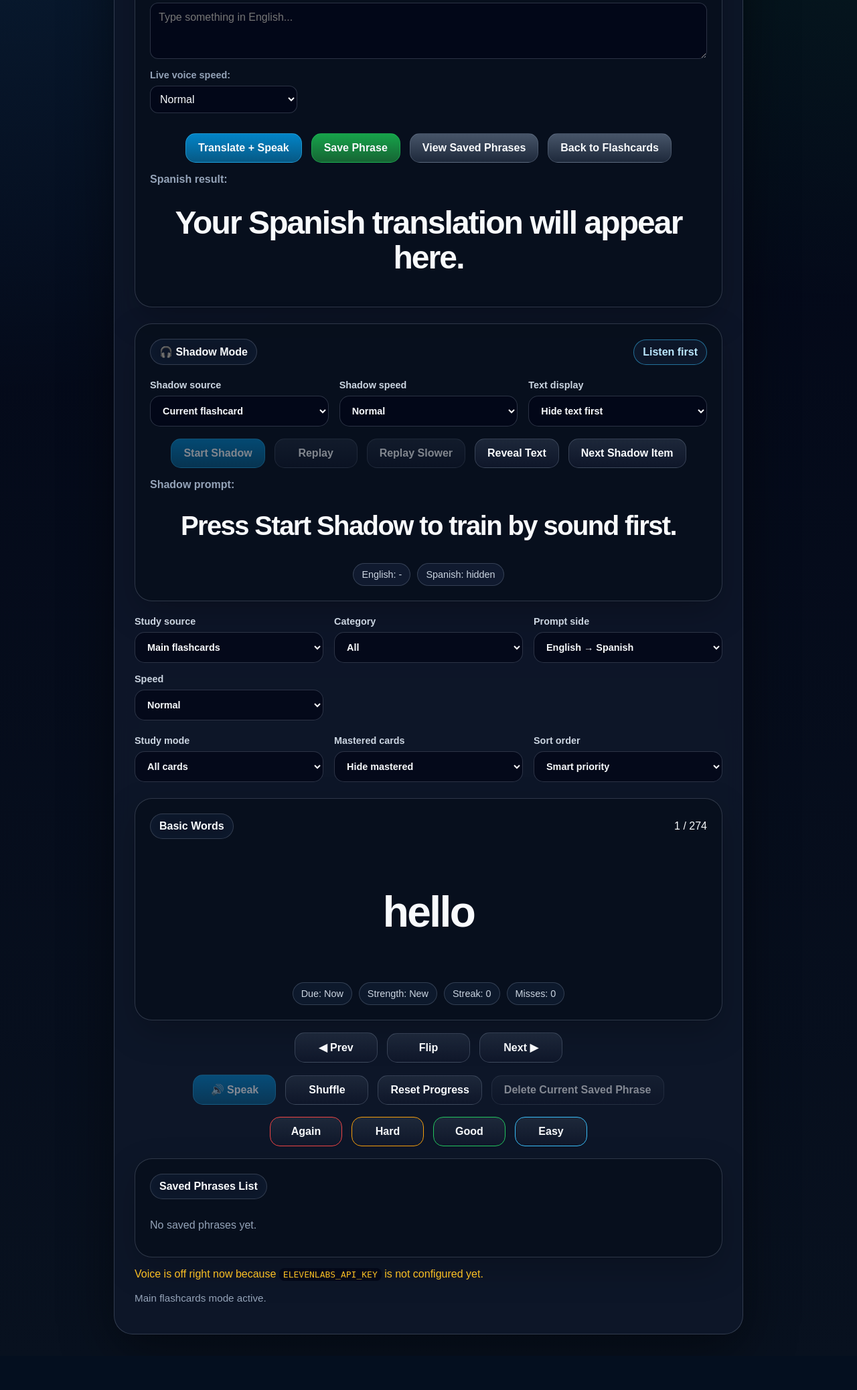
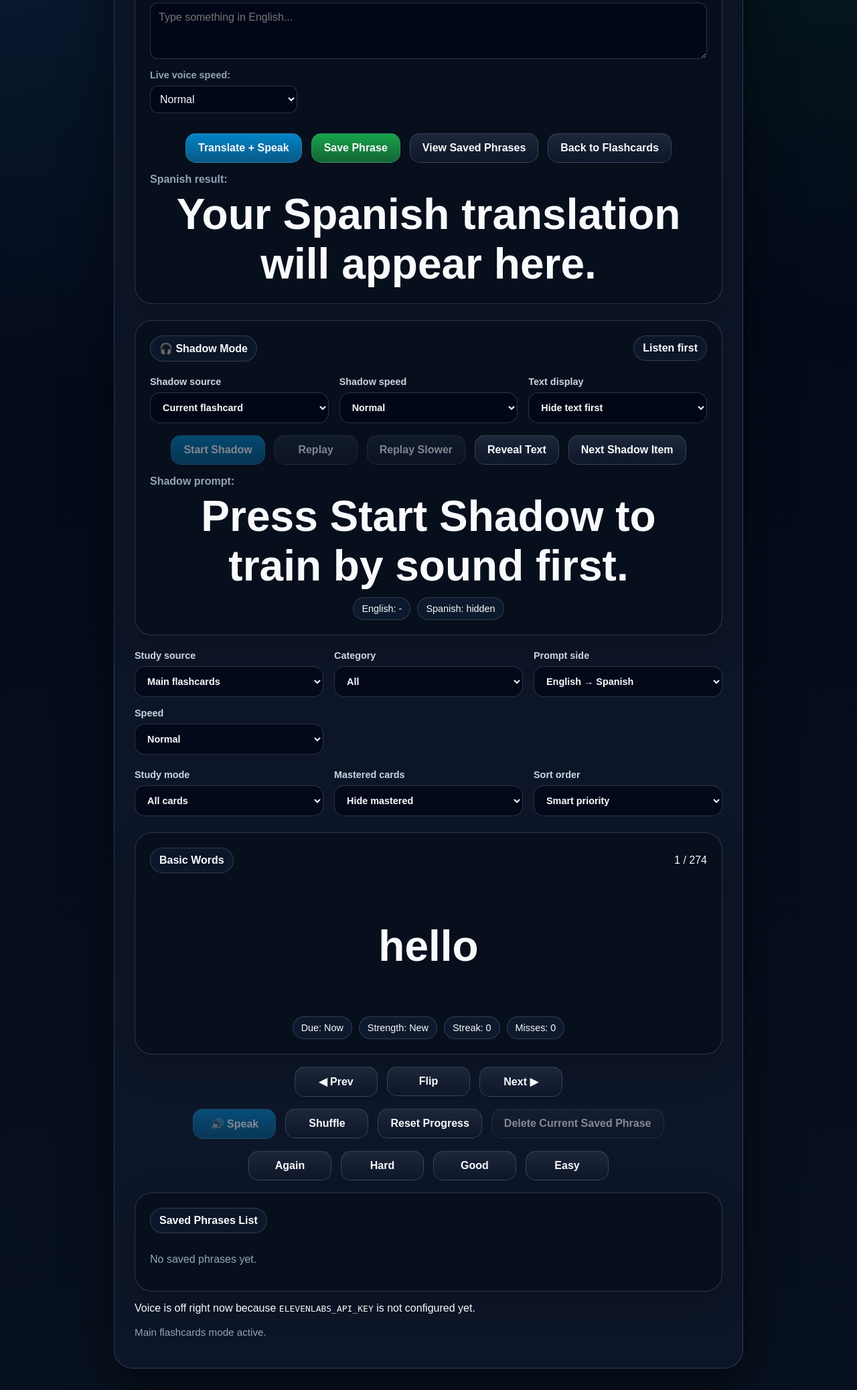
Before and after one commit to terryprice1247/spanish-flashcards-voice, a FastAPI app: page / in a window 1280 px wide. Shown: the part 357-2433 px from the top of the page at 67% size. Before the commit the page ends 2350 px from the top, so only its background shows below. Run offline with FastAPI, Linux system fonts and the light colour scheme.

Commit message:
4-23 - POLISHING IT MORE

```diff
--- a/static/style.css
+++ b/static/style.css
@@ -192,12 +225,9 @@ button:disabled {
   text-align: center;
   font-size: clamp(2.4rem, 6vw, 4rem);
   font-weight: 800;
-  line-height: 1.1;
-  padding: 24px;
-  word-break: break-word;
-  letter-spacing: -0.04em;
 }
 
+/* BUTTON GROUPS */
 .button-row {
   margin-top: 18px;
   justify-content: center;
@@ -207,30 +237,13 @@ button:disabled {
 #translateSpeakBtn,
 #speakBtn {
   background: linear-gradient(180deg, #0284c7, #075985);
-  border-color: rgba(56, 189, 248, 0.5);
 }
 
 #savePhraseBtn {
   background: linear-gradient(180deg, #16a34a, #166534);
-  border-color: rgba(34, 197, 94, 0.5);
 }
 
-#showSavedBtn,
-#showMainBtn {
-  background: linear-gradient(180deg, #475569, #1e293b);
-}
-
-.warning {
-  margin-top: 16px;
-  color: #fbbf24;
-}
-
-code {
-  background: rgba(2, 6, 23, 0.85);
-  padding: 2px 6px;
-  border-radius: 8px;
-}
-
+/* STATS */
 .sr-stats {
   display: flex;
   gap: 10px;
@@ -244,30 +257,10 @@ code {
   border: 1px solid var(--border);
   border-radius: 999px;
   padding: 8px 12px;
-  color: #cbd5e1;
   font-size: 0.9rem;
 }
 
-.rating-row button {
-  min-width: 108px;
-}
-
-.rating-row button:nth-child(1) {
-  border-color: #ef4444;
-}
-
-.rating-row button:nth-child(2) {
-  border-color: #f59e0b;
-}
-
-.rating-row button:nth-child(3) {
-  border-color: #22c55e;
-}
-
-.rating-row button:nth-child(4) {
-  border-color: #38bdf8;
-}
-
+/* SAVED LIST */
 .saved-list {
   display: grid;
   gap: 10px;
@@ -280,26 +273,7 @@ code {
   padding: 13px 14px;
 }
 
-#shadowPromptOutput {
-  min-height: 110px;
-  font-size: clamp(1.6rem, 3.5vw, 2.5rem);
-}
-
-#shadowModeStatusBadge {
-  border-color: rgba(56, 189, 248, 0.55);
-  color: #bae6fd;
-}
-
-#shadowEnglishBadge,
-#shadowSpanishBadge {
-  background: rgba(17, 28, 49, 0.95);
-}
-
-#liveSpanishOutput {
-  min-height: 90px;
-  font-size: clamp(1.8rem, 4vw, 3rem);
-}
-
+/* MOBILE */
 @media (max-width: 820px) {
   .panel {
     padding: 22px;
```
Also changed, not shown: other parts of static/style.css (+48 -20 lines).
